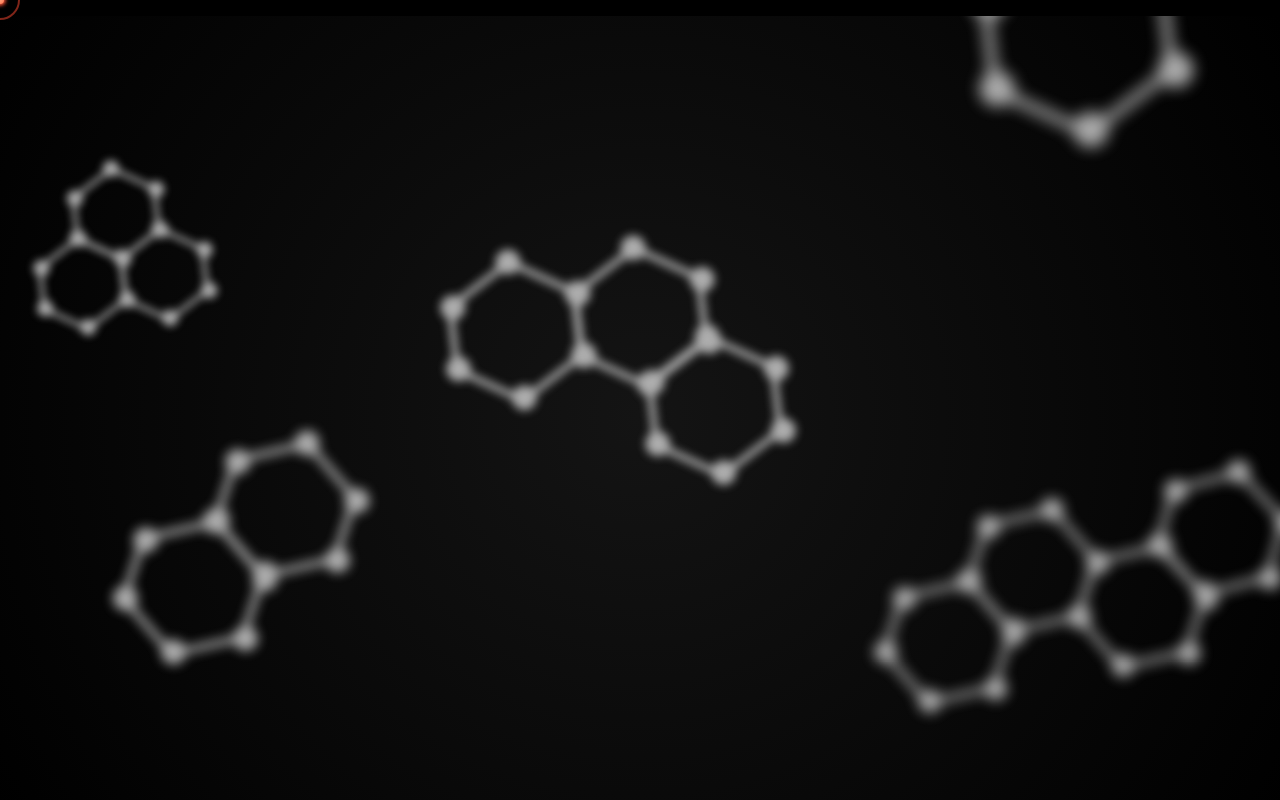
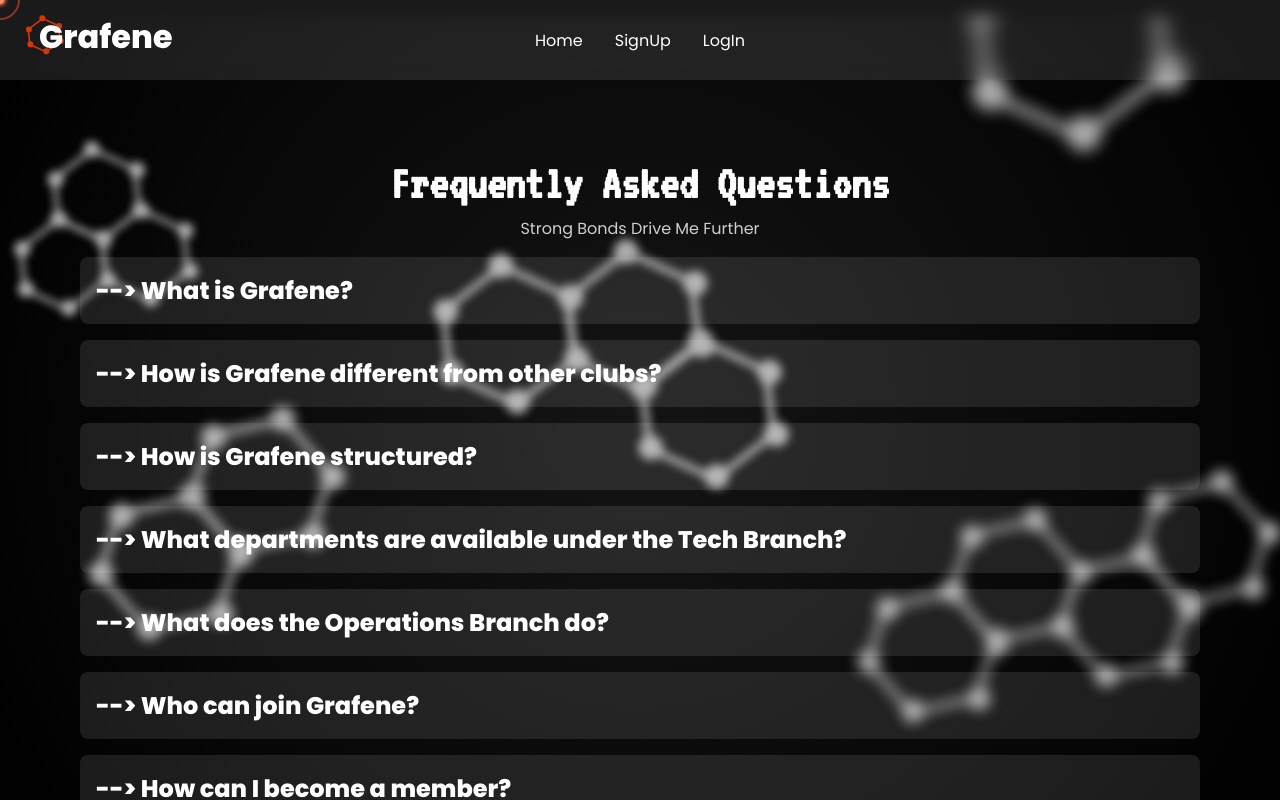
Before and after one commit to namansharma28/Grafene-portfolio, a React (Vite) app: page /faq in a window 1280 px wide. Before the commit this address had no page. Built offline with nearby package versions, Linux system fonts and the light colour scheme.

Commit message:
different faq page

```diff
--- a/src/App.jsx
+++ b/src/App.jsx
@@ -1,6 +1,4 @@
-
 import React, { useState, useEffect } from 'react';
-import Page from './page';
 import { BrowserRouter as Router, Routes, Route } from "react-router-dom";
 import SignUp from './page/signup';
 import LogIn from './page/LogIn';
@@ -8,6 +6,8 @@ import UploadProject from './page/UploadProject';
 import ProjectDetail from './page/ProjectDetail';
 import CursorTrail from './assets/components/CursorTrail';
 import './assets/global.css';
+import Portfolio from "./page";
+import FAQPage from "./page/FAQPage";
 
 
 export default function App() {
@@ -87,11 +87,12 @@ export default function App() {
         {/* Cursor trail */}
         <CursorTrail />
         <Routes>
-          <Route path="/" element={<Page />} />
+          <Route path="/" element={<Portfolio />} />
           <Route path="/signup" element={<SignUp />} />
           <Route path="/LogIn" element={<LogIn />} />
           <Route path="/uploadproject" element={<UploadProject />}></Route>
           <Route path="/project/:projectId" element={<ProjectDetail />}></Route>
+          <Route path="/faq" element={<FAQPage />} />
         </Routes>
       </div>
     </Router>
--- a/src/assets/components/Navbar.tsx
+++ b/src/assets/components/Navbar.tsx
@@ -38,9 +38,7 @@ export const Navbar: React.FC = () => {
             <a href="#contact" className="navbar-link">
               Contact
             </a>
-            <a href="#faq" className="navbar-link">
-              FAQs
-            </a>
+            <Link to="/faq" className="navbar-link">FAQs</Link>
             <Link to="/signup" className="navbar-link">SignUp</Link>
             <Link to="/logIn" className="navbar-link">LogIn</Link>
 
--- /dev/null
+++ b/src/page/FAQPage.jsx
@@ -0,0 +1,97 @@
+import React, { useState } from "react";
+import { Navbar } from "../assets/components/Navbar";
+import "./index.css";
+import { UniversalNavbar } from "../assets/components/universal-navbar";
+
+export default function FAQPage() {
+  const [activeIndex, setActiveIndex] = useState(null);
+
+  const toggleFAQ = (index) => {
+    setActiveIndex(activeIndex === index ? null : index);
+  };
+
+  const faqData = [
+  {
+    question: "--> What is Grafene?",
+    answer: "Grafene is a student-driven technology community under SOIT, RGPV, focused on innovation, collaboration, and real-world skill development. It serves as a bridge between learning and application by connecting students through tech projects, events, and mentorship."
+  },
+  {
+    question: "--> How is Grafene different from other clubs?",
+    answer: "Grafene isn’t just an event-based club — it’s a continuous ecosystem where students learn, build, and grow together. Members actively contribute to projects, collaborate across departments, and gain real-world exposure through technical and operational roles."
+  },
+  {
+    question: "--> How is Grafene structured?",
+    answer: "Grafene operates through two interconnected branches — Tech and Operations. The Tech branch focuses on development, AI/ML, and DSA, while the Operations branch (a subset of Tech) handles design, content, media, and management tasks that support all technical activities."
+  },
+  {
+    question: "--> What departments are available under the Tech Branch?",
+    answer: "The Tech Branch includes four main departments: Frontend Development, Backend Development, Artificial Intelligence & Machine Learning (AI/ML), and Data Structures & Algorithms (DSA). Each department encourages hands-on collaboration and innovation."
+  },
+  {
+    question: "--> What does the Operations Branch do?",
+    answer: "Operations members handle roles like social media management, graphic design, content writing, PR & management, and automation. They also work within their respective tech teams, ensuring that both innovation and execution go hand in hand."
+  },
+  {
+    question: "--> Who can join Grafene?",
+    answer: "Any SOIT student passionate about technology, creativity, or management can join Grafene. Whether you’re a coder, designer, writer, or strategist — there’s a place for you here."
+  },
+  {
+    question: "--> How can I become a member?",
+    answer: "Recruitment drives are announced on Grafene’s official social media handles and WhatsApp community. Interested students can apply through a simple registration process, followed by a short interaction or task evaluation."
+  },
+  {
+    question: "--> Do I need prior experience to join?",
+    answer: "Not at all! Grafene welcomes learners of all levels. The club provides mentorship, beginner-friendly sessions, and real projects to help you grow — whether you’re a complete beginner or an experienced coder."
+  },
+  {
+    question: "--> What kind of projects does Grafene work on?",
+    answer: "Grafene members work on a wide range of projects — from full-stack web applications to AI-based systems, automation tools, and event-related platforms. These projects often emerge from member ideas and evolve through collaboration."
+  },
+  {
+    question: "--> What are the benefits of joining Grafene?",
+    answer: "You’ll gain hands-on experience, learn from peers, build real projects, improve communication and teamwork skills, and strengthen your technical foundation — all while contributing to a growing tech community."
+  },
+  {
+    question: "--> Can I be part of both Tech and Operations?",
+    answer: "Yes! Grafene encourages dual participation. Members in Operations also belong to one of the Tech departments, so everyone stays technically involved while supporting creative and management activities."
+  },
+  {
+    question: "--> How does Grafene help with placements or career growth?",
+    answer: "Grafene provides exposure to collaborative projects, coding challenges, and industry-ready workflows. The experience helps members build strong portfolios, develop problem-solving skills, and improve confidence for interviews and internships."
+  },
+  {
+    question: "--> Who leads Grafene?",
+    answer: "Grafene is guided by faculty advisors from SOIT and led by a core student leadership team, including the Lead, Co-Lead, Senior Mentors, and Core Members, who coordinate all branches and initiatives."
+  },
+  {
+    question: "--> How often does Grafene organize events?",
+    answer: "Grafene regularly hosts coding challenges, hackathons, workshops, bootcamps, and interactive sessions with experts to keep students engaged and continuously learning."
+  },
+  {
+    question: "--> What’s the meaning behind the name 'Grafene'?",
+    answer: "Inspired by 'Graphene' — the strongest and most conductive material known — Grafene symbolizes strength, connection, and innovation in the technological world, representing how students unite to create impactful solutions."
+  }
+];
+
+
+  return (
+    <div className="main-container">
+        <UniversalNavbar />
+      <section className="faq" id="faq">
+        <h2>Frequently Asked Questions</h2>
+        <p className="section-subtitle">Strong Bonds Drive Me Further</p>
+
+        <div className="faq-items">
+          {faqData.map((item, index) => (
+            <div className="faq-item" key={index}>
+              <h3 onClick={() => toggleFAQ(index)} className="faq-question">
+                {item.question}
+              </h3>
+              {activeIndex === index && <p className="faq-answer">{item.answer}</p>}
+            </div>
+          ))}
+        </div>
+      </section>
+    </div>
+  );
+}
--- a/src/page/index.css
+++ b/src/page/index.css
@@ -730,7 +730,7 @@ p.subtitle {
       padding: 1rem;
     }
     .faq {
-      padding: 1rem;
+      padding: 5rem;
     }
   }
 
@@ -1023,7 +1023,7 @@ button {
 }
 
 footer {
-  height: 12rem;
+  height: 10rem;
   max-width: 100vw;
 }
 
@@ -1041,18 +1041,18 @@ footer .logo img {
   text-align: right;
   padding-bottom: 1rem;
 }
-.footer-links a {
+.footer-links a, .footer-links Link {
   color: white;
   font-size: 1.5rem;
 }
-.footer-links a:hover {
+.footer-links a:hover, .footer-links Link:hover {
   color: var(--primary-color);
   transition: 0.3s;
 }
 
 /* FAQ Section */
 .faq {
-  padding: 5rem;
+  padding: 10rem 5rem;
   position: relative;
   max-width: 100vw;
 }
@@ -1210,7 +1210,6 @@ footer .logo img {
           bottom: 0;
           display: flex;
           flex-direction: column;
-          margin-bottom: 1rem;
           margin-right: 0;
           right: 1rem;
 
@@ -1229,6 +1228,8 @@ footer .logo img {
       padding: 1rem;
     }
     .faq {
-      padding: 0.2rem;
+      padding: 5rem 0.2rem;
+      /* margin-bottom: 5rem; */
+      height: auto;
     }
   }
--- a/src/page/index.jsx
+++ b/src/page/index.jsx
@@ -2,6 +2,8 @@ import React, { useEffect, useState } from "react";
 import "./index.css";
 import ProjectCard from "../assets/components/ProjectCard";
 import { Navbar } from "../assets/components/Navbar";
+import { Link } from "react-router-dom";
+
 
 const projects = [
   {
@@ -344,23 +346,6 @@ export default function Portfolio() {
         </div>
       </section>
 
-      {/* FAQ Section */}
-      <section className="faq" id="faq">
-        <h2>Frequently Asked Questions</h2>
-        <p className="section-subtitle">Strong Bonds Drive Me Further</p>
-
-        <div className="faq-items">
-          {faqData.map((item, index) => (
-            <div className="faq-item" key={index}>
-              <h3 onClick={() => toggleFAQ(index)} className="faq-question">
-                {item.question}
-              </h3>
-              {activeIndex === index && <p className="faq-answer">{item.answer}</p>}
-            </div>
-          ))}
-        </div>
-      </section>
-
       {/* Footer */}
       <footer>
         <div className="logo">
@@ -371,7 +356,8 @@ export default function Portfolio() {
           <a href="#about">About</a>
           <a href="#projects">Projects</a>
           <a href="#cont">Contacts</a>
-          <a href="#faq">FAQs</a>
+          <Link to="/faq">FAQs</Link>
+
         </div>
       </footer>
     </div>
```
